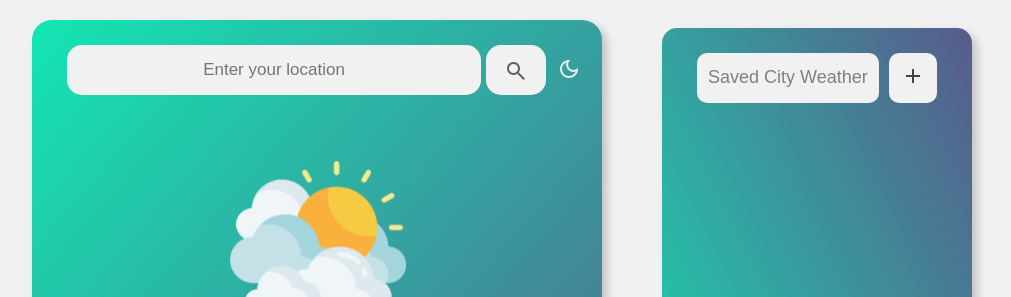
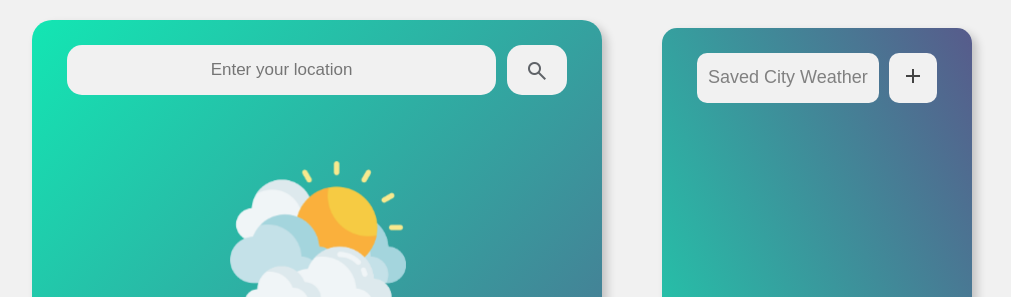
Before and after one commit to olexiJ-gh/weather, a plain HTML site: page index.html in a window 1280 px wide. Shown: the top 297 px of the page, without its empty margins (138-1149 px from the left). Drawn offline with Linux system fonts and the light colour scheme.

Commit message:
last_version

```diff
--- a/all_system.js
+++ b/all_system.js
@@ -122,18 +122,6 @@ document.addEventListener('DOMContentLoaded', function () {
         })
     }
 
-    document.getElementById('change_theme').addEventListener('click', function () {
-        if (document.getElementById('ch_theme').style.background = '#f1f1f1') {
-            document.getElementById('ch_theme').style.background = 'black'
-            document.querySelector('.all-weather-block').style.background = 'black'
-            document.querySelector('.city_list').style.background = 'black'
-        } else {
-            document.getElementById('ch_theme').style.background = '#f1f1f1'
-            document.querySelector('.all-weather-block').style.background = '#f1f1f1'
-            document.querySelector('.city_list').style.background = '#f1f1f1'
-
-        }
-    })
 
     document.getElementById('search-button').onclick = all_change;
 });
--- a/index.html
+++ b/index.html
@@ -30,9 +30,6 @@
         <input type="text" class="search-line" id="search-line" spellcheck=false placeholder="Enter your location">
         <button class="search-button" id="search-button">
           <img src='assets2/search.png'>
-          <button class="change_theme" id="change_theme">
-            <img src='./assets2/theme/darkmode.png'>
-          </button>
         </button>
       </div>
       <div class="middle-block">
--- a/style.css
+++ b/style.css
@@ -13,11 +13,6 @@ body {
 	padding: 0;
 	box-sizing: border-box;
 	background-color: #f1f1f1;
-}
-#ch_theme{
-	width: 100%;
-	background: #f1f1f1;
-	height: 100%;
 }
 /* Діалогове вікно */
 .dialog_window {
@@ -168,20 +163,6 @@ body {
 	cursor: pointer;
 }
 
-.change_theme img {
-	background: none;
-	width: 24px;
-	height: 24px;
-}
-
-.change_theme {
-	border: none;
-	background: none;
-	border-radius: 15px;
-	color: black;
-	margin-right: -20px;
-	cursor: pointer;
-}
 .search-block {
 	display: flex;
 	width: 100%;
@@ -195,7 +176,7 @@ body {
 	border: 2px gray;
 	color: gray;
 	font-size: 17px;
-	width: 82%;
+	width: 85%;
 }
 
 /*Центральна частина додатку*/
```
